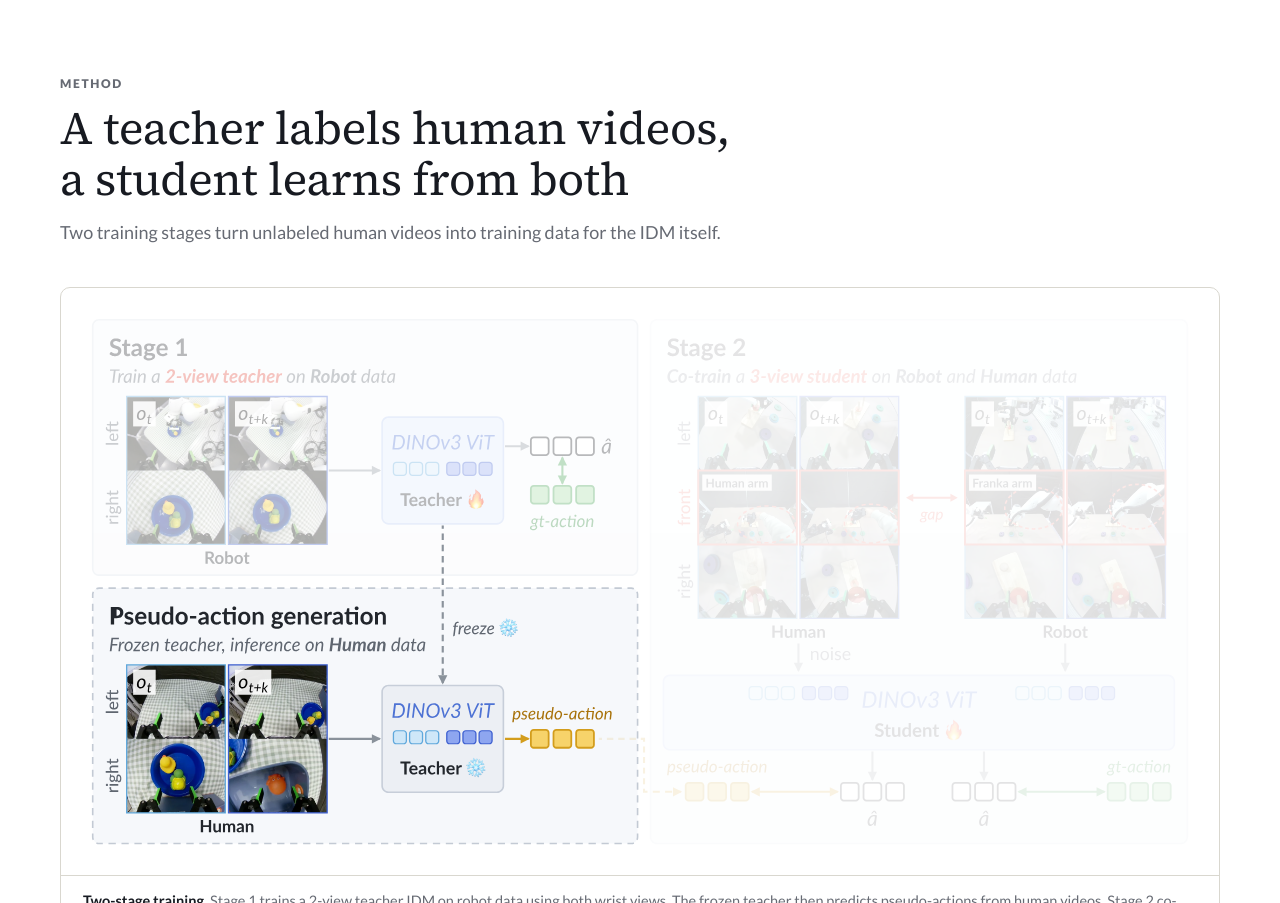
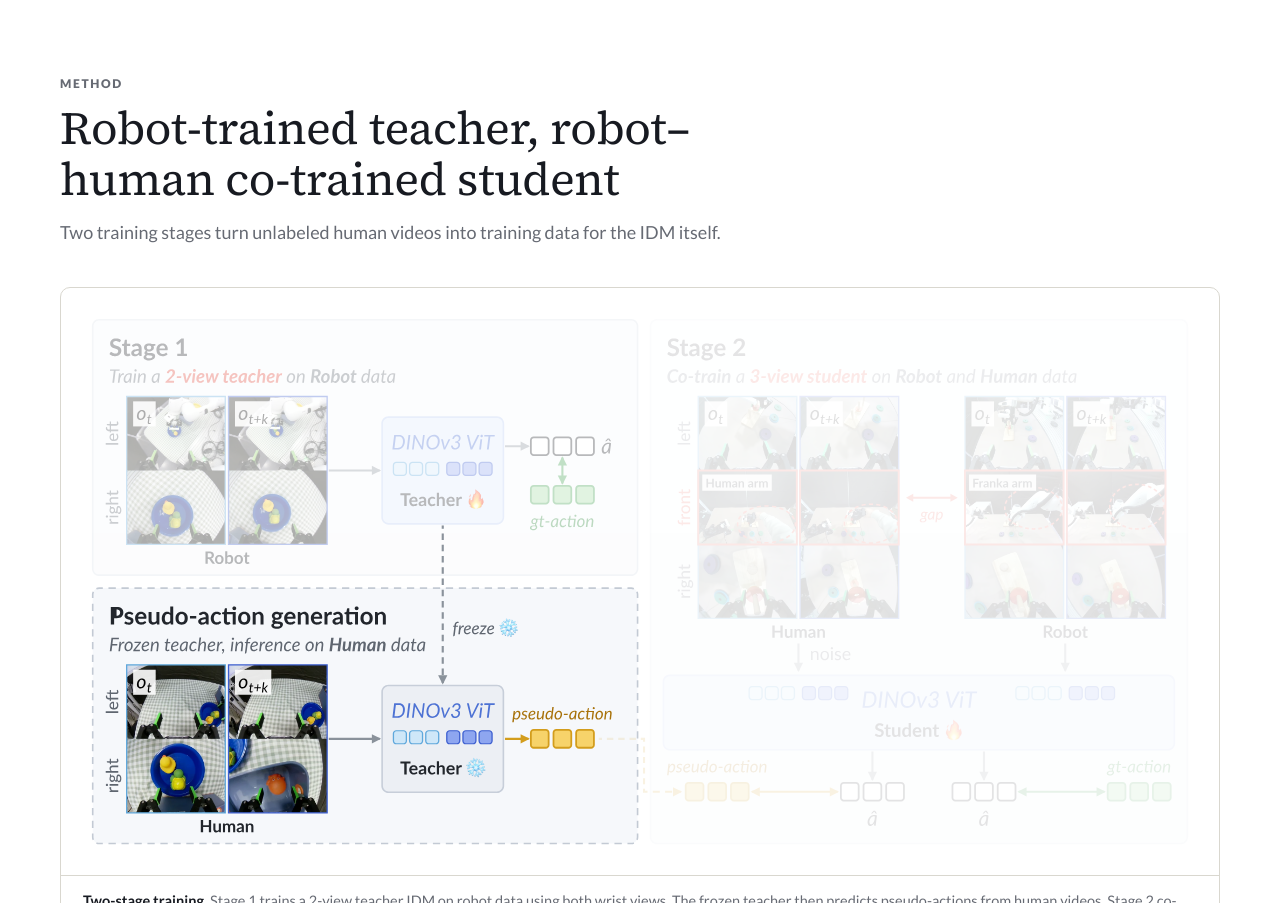
Before and after one commit to semi-supervised-idm/semi-supervised-idm.github.io, a plain HTML site: page index.html in a window 1280 px wide. Shown: the part 2770-3673 px from the top of the page. Drawn offline with Linux system fonts and the light colour scheme.

Commit message:
Retitle the method section: robot-trained teacher, robot–human co-trained student

```diff
--- a/index.html
+++ b/index.html
@@ -241,7 +241,7 @@
   <div class="wrap">
     <div class="section-heading">
       <p class="eyebrow">Method</p>
-      <h2>A teacher labels human videos, a student learns from both</h2>
+      <h2>Robot-trained teacher, robot–human co-trained student</h2>
       <p>Two training stages turn unlabeled human videos into training data for the IDM itself.</p>
     </div>
 
```
